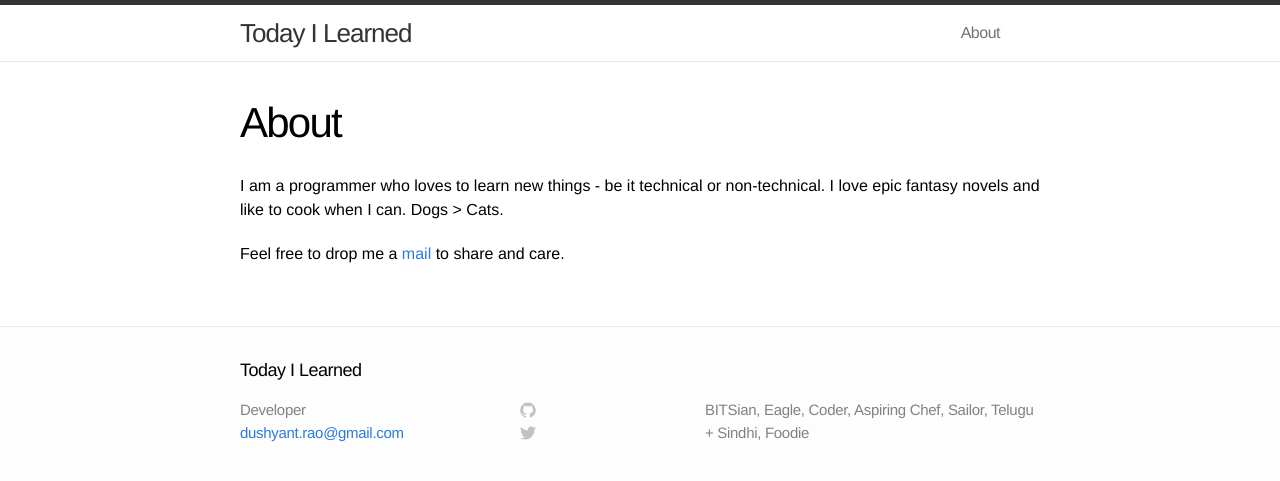
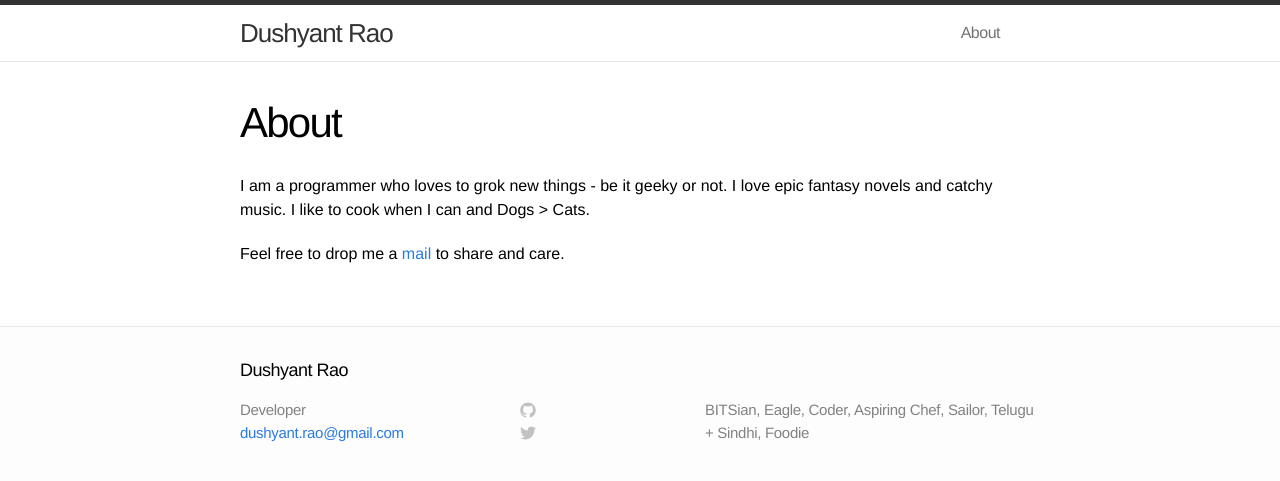
Before and after one commit to dushyantrao/dushyantrao.github.com, a Jekyll site: the page built from about.md, in a window 1280 px wide. Shown: the top 481 px of the page. Built offline with Jekyll 4.4.1, drawn with Linux system fonts in a browser that asks for light colours.

Commit message:
made some config changes

```diff
--- a/_config.yml
+++ b/_config.yml
@@ -1,10 +1,10 @@
 # Site settings
-name: Today I Learned
+name: Dushyant Rao
 title: Developer
 email: dushyant.rao@gmail.com
 description: "BITSian, Eagle, Coder, Aspiring Chef, Sailor, Telugu + Sindhi, Foodie"
 baseurl: ""
-url: "http://yourdomain.com"
+url: "http://dushyantrao.github.io"
 
 # Build settings
 markdown: kramdown
--- a/about.md
+++ b/about.md
@@ -4,7 +4,7 @@ title: About
 permalink: /about/
 ---
 
-I am a programmer who loves to learn new things - be it technical or non-technical.
-I love epic fantasy novels and like to cook when I can. Dogs > Cats.
+I am a programmer who loves to grok new things - be it geeky or not.
+I love epic fantasy novels and catchy music. I like to cook when I can and Dogs > Cats.
 
 Feel free to drop me a <a href="mailto:dushyant.rao@gmail.com">mail</a> to share and care.
```
